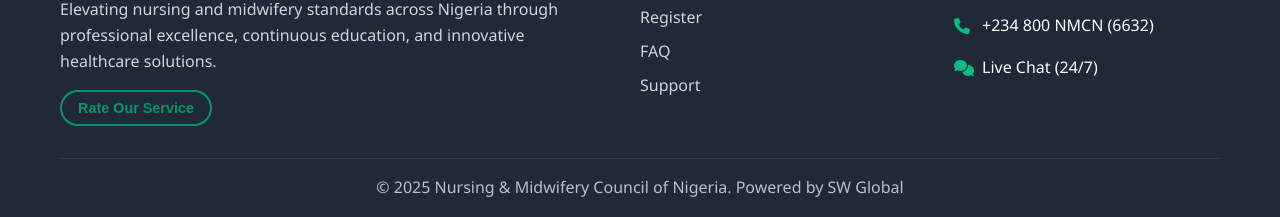
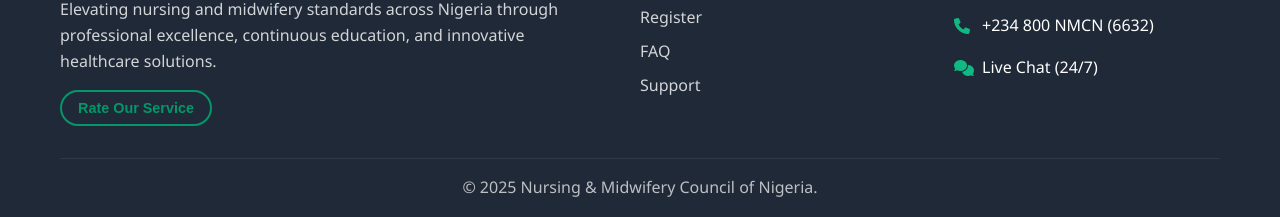
Before and after one commit to dejidee0/nurse-accreditation, a plain HTML site: page dashboard.html in a window 1280 px wide. Shown: the part 2504-2721 px from the top of the page. Drawn offline with Linux system fonts and the light colour scheme.

Commit message:
Update dashboard.html

```diff
--- a/dashboard.html
+++ b/dashboard.html
@@ -392,7 +392,7 @@
 
         <div class="footer-bottom">
           <p>
-            © 2025 Nursing & Midwifery Council of Nigeria. Powered by SW Global
+            © 2025 Nursing & Midwifery Council of Nigeria.
           </p>
         </div>
       </div>
```
